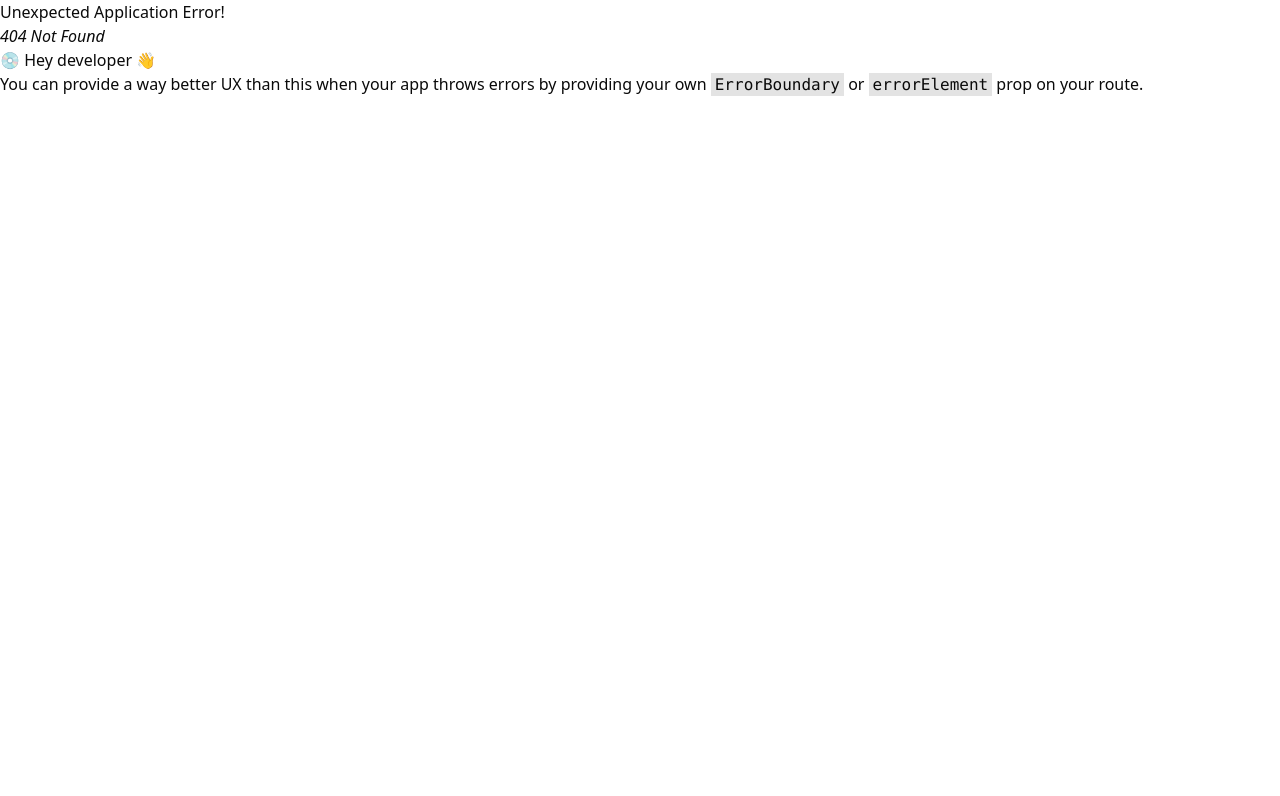
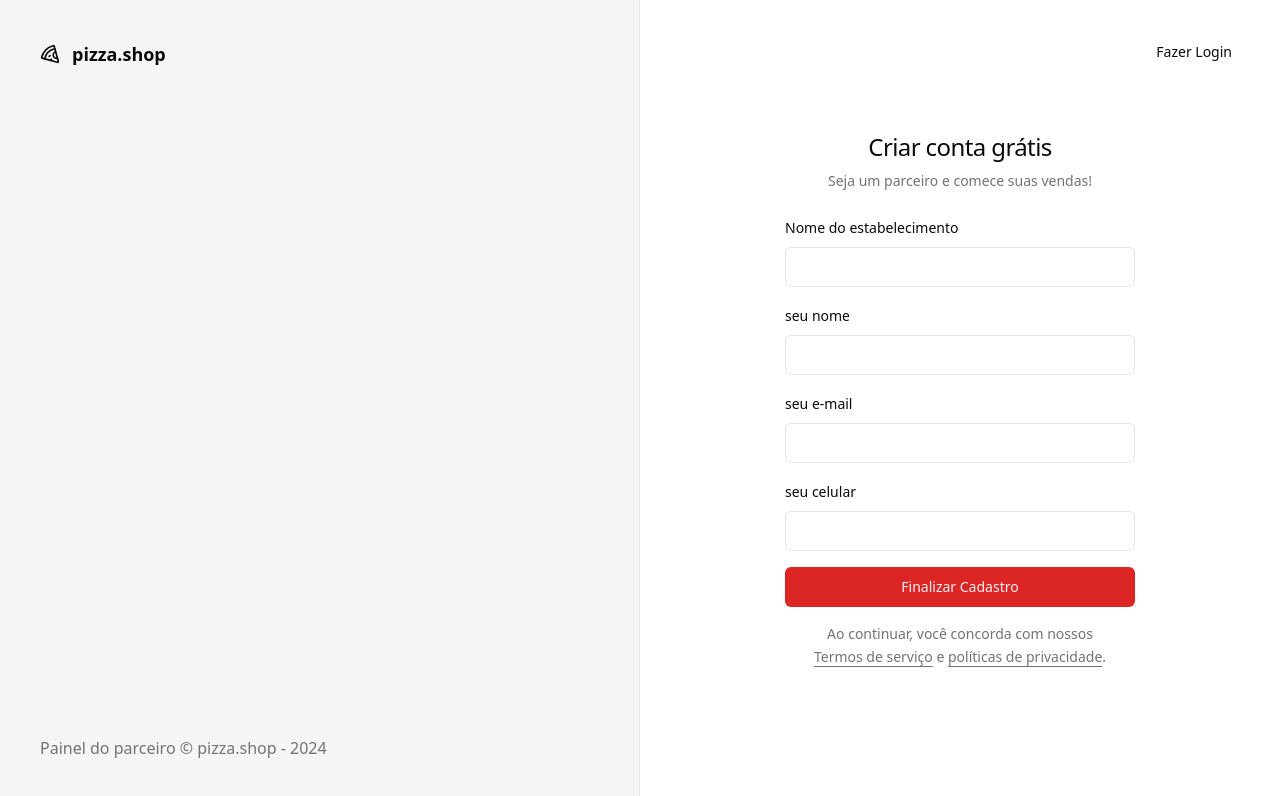
Before and after one commit to fernandodeoliveira-dev/pizzashop-web, a React (Vite) app: page /sign-up in a window 1280 px wide. Before the commit this address had no page. Shown: the top 796 px of the page. Built offline with nearby package versions, Linux system fonts and the light colour scheme.

Commit message:
Página: Cadastro de restaurante

```diff
--- a/src/pages/_layouts/auth.tsx
+++ b/src/pages/_layouts/auth.tsx
@@ -14,7 +14,7 @@ export function AuthLayout() {
         </footer>
       </div>
 
-      <div className="flex flex-col items-center justify-center">
+      <div className="relative flex flex-col items-center justify-center">
         <Outlet />
       </div>
     </div>
--- a/src/pages/auth/sign-in.tsx
+++ b/src/pages/auth/sign-in.tsx
@@ -1,5 +1,6 @@
 import { Helmet } from 'react-helmet-async'
 import { useForm } from 'react-hook-form'
+import { Link } from 'react-router-dom'
 import { toast } from 'sonner'
 import { z } from 'zod'
 
@@ -38,6 +39,10 @@ export function SignIn() {
     <>
       <Helmet titleTemplate="Login" />
       <div className="p-8">
+        <Button variant="ghost" asChild className="absolute right-8 top-8">
+          <Link to="/sign-up">Novo estabelecimento</Link>
+        </Button>
+
         <div className="flex w-[350px] flex-col justify-center gap-6">
           <div className="flex flex-col gap-2 text-center">
             <h1 className="fonte-semibold text-2xl tracking-tight">
--- /dev/null
+++ b/src/pages/auth/sign-up.tsx
@@ -0,0 +1,115 @@
+import { Helmet } from 'react-helmet-async'
+import { useForm } from 'react-hook-form'
+import { Link, useNavigate } from 'react-router-dom'
+import { toast } from 'sonner'
+import { z } from 'zod'
+
+import { Button } from '@/components/ui/button'
+import { Input } from '@/components/ui/input'
+import { Label } from '@/components/ui/label'
+
+const signUpForm = z.object({
+  restaurantName: z.string(),
+  managerName: z.string(),
+  phone: z.string(),
+  email: z.string().email(),
+})
+
+type SignUpForm = z.infer<typeof signUpForm>
+
+export function SignUp() {
+  const navigate = useNavigate()
+
+  const {
+    register,
+    handleSubmit,
+    formState: { isSubmitting },
+  } = useForm<SignUpForm>()
+
+  async function handleSignUp(data: SignUpForm) {
+    try {
+      console.log(data)
+
+      await new Promise((resolve) => setTimeout(resolve, 200))
+
+      toast.success('Restaurante cadastrado com sucesso!', {
+        action: {
+          label: 'Login',
+          onClick: () => {
+            navigate('/sign-in')
+          },
+        },
+      })
+    } catch {
+      toast.error('Erro ao cadastrar restaurante.')
+    }
+  }
+
+  return (
+    <>
+      <Helmet titleTemplate="Cadastro" />
+      <div className="p-8">
+        <Button variant="ghost" asChild className="absolute right-8 top-8">
+          <Link to="/sign-in">Fazer Login</Link>
+        </Button>
+
+        <div className="flex w-[350px] flex-col justify-center gap-6">
+          <div className="flex flex-col gap-2 text-center">
+            <h1 className="fonte-semibold text-2xl tracking-tight">
+              Criar conta grátis
+            </h1>
+            <p className="text-sm text-muted-foreground">
+              Seja um parceiro e comece suas vendas!
+            </p>
+          </div>
+
+          <form onSubmit={handleSubmit(handleSignUp)} className="space-y-4">
+            <div className="space-y-2">
+              <Label htmlFor="restaurantName">Nome do estabelecimento</Label>
+              <Input
+                id="restaurantName"
+                type="text"
+                {...register('restaurantName')}
+              ></Input>
+            </div>
+
+            <div className="space-y-2">
+              <Label htmlFor="managerName">seu nome</Label>
+              <Input
+                id="managerName"
+                type="text"
+                {...register('managerName')}
+              ></Input>
+            </div>
+
+            <div className="space-y-2">
+              <Label htmlFor="email">seu e-mail</Label>
+              <Input id="email" type="email" {...register('email')}></Input>
+            </div>
+
+            <div className="space-y-2">
+              <Label htmlFor="phone">seu celular</Label>
+              <Input id="phone" type="tel" {...register('phone')}></Input>
+            </div>
+
+            <Button disabled={isSubmitting} className="w-full" type="submit">
+              Finalizar Cadastro
+            </Button>
+
+            <p className="px-6 text-center text-sm leading-relaxed text-muted-foreground">
+              Ao continuar, você concorda com nossos{' '}
+              <a className="underline underline-offset-4" href="">
+                Termos de serviço
+              </a>{' '}
+              e{' '}
+              <a className="underline underline-offset-4" href="">
+                políticas de privacidade
+              </a>
+              .
+            </p>
+          </form>
+        </div>
+      </div>
+    </>
+  )
+}
```
Also changed, not shown: src/routes.tsx (+18 -3 lines).
